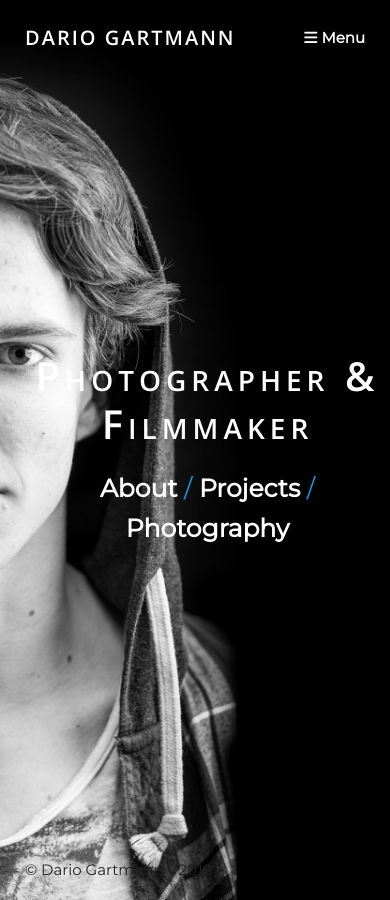
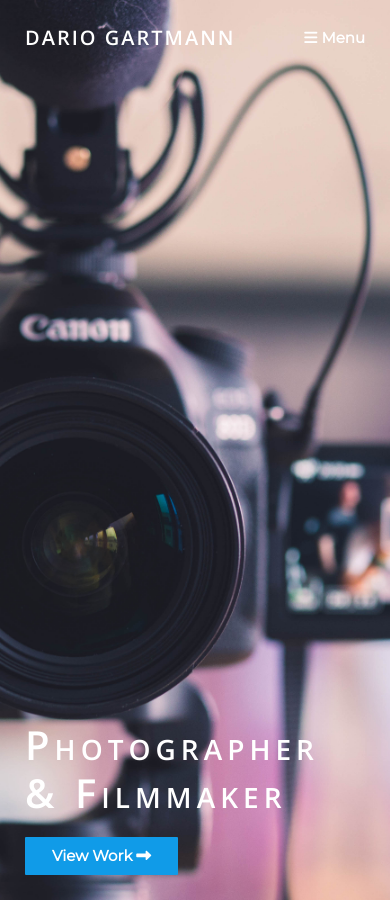
Before and after one commit to dariogartmann/dariogartmann.github.io, a Jekyll site: the page built from index.html, in a window 390 px wide. Built offline with Jekyll 4.4.1, drawn with Linux system fonts in a browser that asks for light colours; nearby versions of some CDN libraries.

Commit message:
frontpage tewaking

```diff
--- a/_layouts/home.html
+++ b/_layouts/home.html
@@ -18,12 +18,6 @@
         <main>
             {{ content }}
         </main>
-        <footer class="home-footer">
-            <div class="copyright">
-                <p>&copy; Dario Gartmann &ndash; 2018</p>
-            </div>
-        </footer>
-
         <script src="https://code.jquery.com/jquery-3.2.1.min.js" integrity="sha256-hwg4gsxgFZhOsEEamdOYGBf13FyQuiTwlAQgxVSNgt4=" crossorigin="anonymous"></script>
         <script src="{{ site.url }}/assets/js/menu.js"></script>
         {% for js in page.scripts %}
--- a/_sass/components/_button.scss
+++ b/_sass/components/_button.scss
@@ -10,6 +10,23 @@
     font-weight: 700;
 
     display: inline-block;
+
+    &.primary {
+        background-color: $primary;
+        color: $white;
+
+        &:before {
+            right: 0;
+            height: 0;
+            width: 0;
+            position: relative;
+        }
+
+        &:hover {
+            background-color: darken($primary, 5);
+            border-color: darken($primary, 5);
+        }
+    }
 
     &:before {
         content: "";
--- a/_sass/pages/_home.scss
+++ b/_sass/pages/_home.scss
@@ -8,7 +8,7 @@
 
     background-image: url('/assets/images/dario.jpg');
     background-size: cover;
-    background-position: right;
+    background-position: center;
     background-repeat: no-repeat;
 
     .hero {
@@ -63,8 +63,15 @@ footer.home-footer {
 // smaller than tablet
 @media (max-width: 750px) {
     .home-section {
-        background-image: url('/assets/images/dario-portrait.jpg');
+        background-image: url('/assets/images/camera.jpg');
+
+        align-items: flex-end;
+
         .hero {
+            margin: 25px;
+            text-align: left;
+
+
             h1.hero_title {
                 font-size: 4rem;
                 letter-spacing: 5px;
--- a/assets/js/menu.js
+++ b/assets/js/menu.js
@@ -53,4 +53,11 @@ $(document).ready(function(){
     }).on("resize", function(){
        winH = $(this).height();
     });
+
+
+    var isMobile = window.matchMedia("only screen and (max-width: 760px)");
+
+    if (isMobile.matches) {
+        $('.carousel-video').remove();
+    }
 });
--- a/index.html
+++ b/index.html
@@ -1,13 +1,12 @@
 ---
 layout: home
 ---
+<video preload="auto" class="carousel-video" autoplay loop muted>
+    <source src="/assets/video/carousel.mp4" type="video/mp4" />
+</video>
 <section class="home-section">
     <div class="hero fade-in">
         <h1 class="hero_title">Photographer <span>&amp;</span> Filmmaker</h1>
-        <div class="hero_links">
-            <a href="about" class="fancylink">About</a> /
-            <a href="projects" class="fancylink">Projects</a> /
-            <a href="photography" class="fancylink">Photography</a>
-        </div>
+        <a class="button primary" href="projects">View Work <i class="fa fa-long-arrow-right"></i></a>
     </div>
 </section>
```
Also changed, not shown: assets/images/camera.jpg (added), assets/images/dario-portrait.jpg (deleted).
